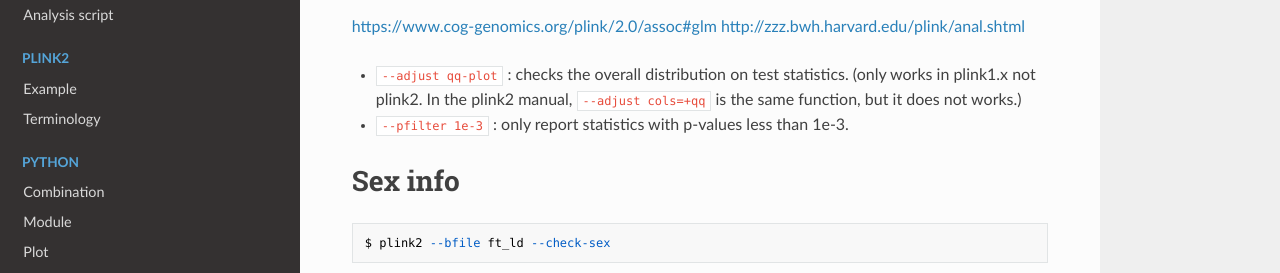
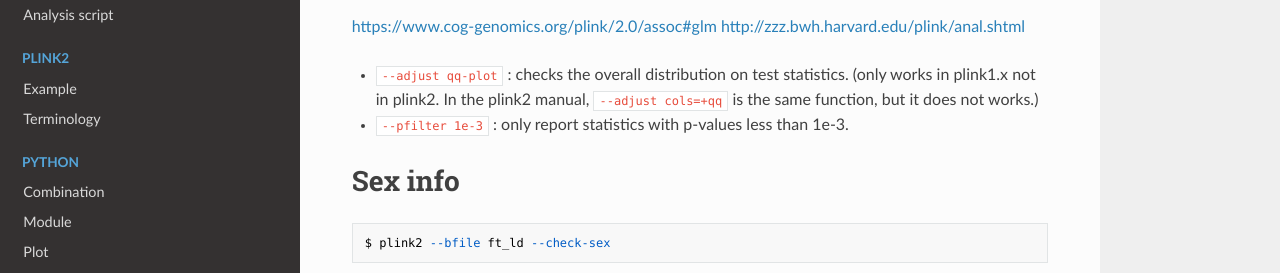
Before and after one commit to WonyoungCho/plink, an MkDocs documentation site: the page built from docs/GWAS.md, in a window 1280 px wide and 900 px high, scrolled down 3837 px. Shown: the part 193-466 px from the top of the window. Built offline with MkDocs 1.6.1, drawn with Linux system fonts in a browser that asks for light colours; nearby versions of some CDN libraries; old or Windows-style settings are respelled for this version of MkDocs.

Commit message:
Update GWAS.md

````diff
--- a/docs/GWAS.md
+++ b/docs/GWAS.md
@@ -152,7 +152,7 @@ $ plink --bfile ft_ld --keep-allele-order --fisher --ci 0.95 --adjust
 <https://www.cog-genomics.org/plink/2.0/assoc#glm>
 <http://zzz.bwh.harvard.edu/plink/anal.shtml>
 
-- `--adjust qq-plot` : checks the overall distribution on test statistics. (only works in plink1.x not plink2. In the plink2 manual, `--adjust cols=+qq` is the same function, but it does not works.)
+- `--adjust qq-plot` : checks the overall distribution on test statistics. (only works in plink1.x not in plink2. In the plink2 manual, `--adjust cols=+qq` is the same function, but it does not works.)
 - `--pfilter 1e-3` : only report statistics with p-values less than 1e-3.
 # Sex info
 ```
````
